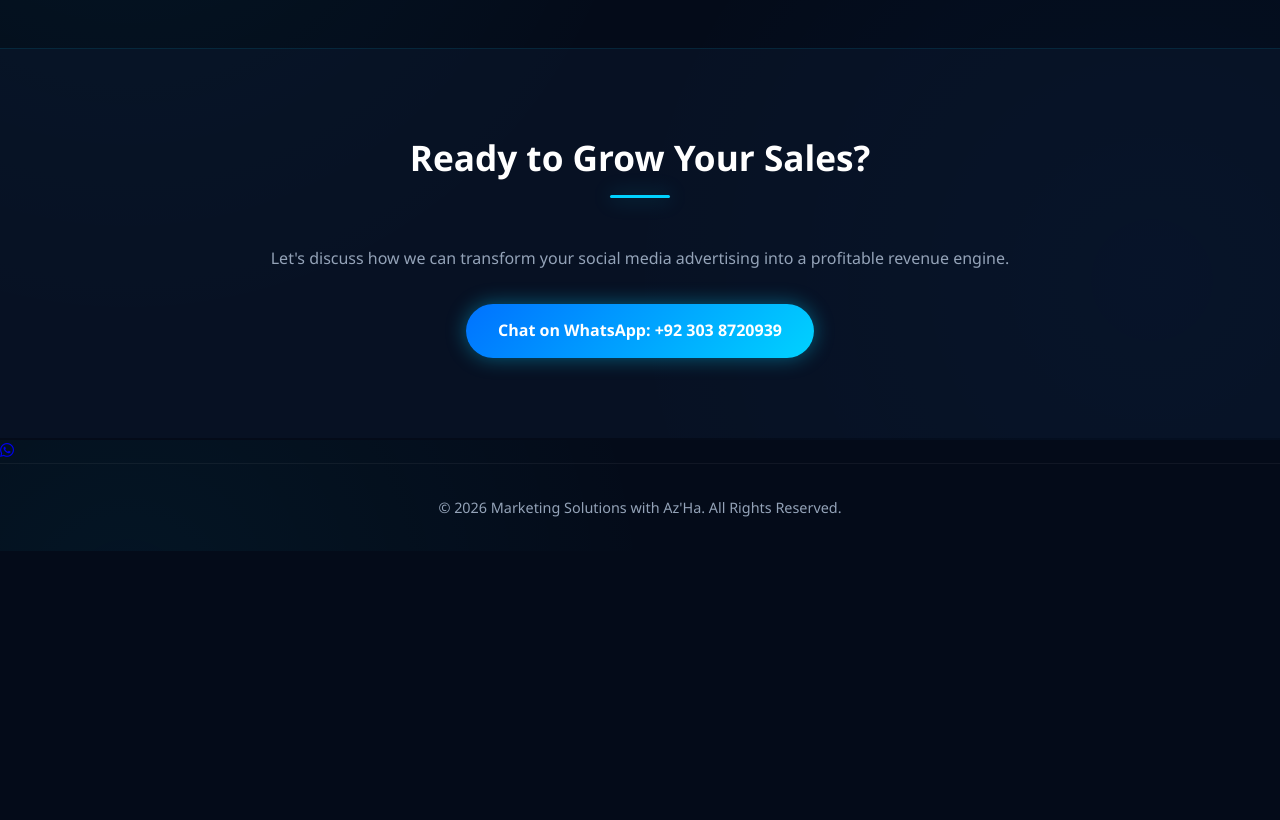
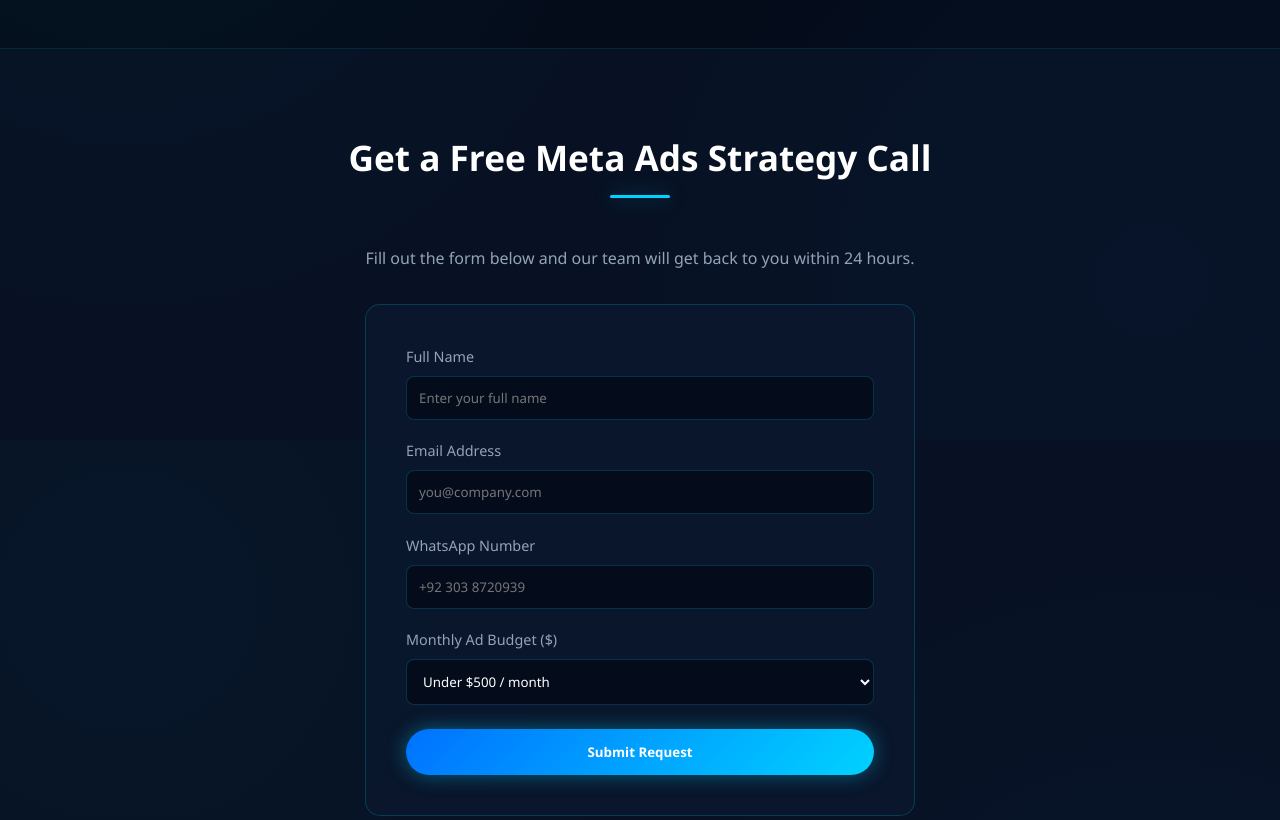
Before and after one commit to haroon10241/Marketing-Solutions-with-Az-Ha, a plain HTML site: page index.html in a window 1280 px wide. Shown: the part 1160-1980 px from the top of the page. Before the commit the page ends 1711 px from the top, so only its background shows below. Drawn offline with Linux system fonts and the light colour scheme.

Commit message:
Implement lead generation form in contact section
Added a lead generation form section with fields for full name, email, WhatsApp number, and monthly ad budget.

```diff
--- a/index.html
+++ b/index.html
@@ -215,22 +215,6 @@
             border-top: 1px solid rgba(0, 210, 255, 0.1);
         }
 
-        <form
-  action="https://formspree.io/f/moejjlkl"
-  method="POST"
->
-  <label>
-    Your email:
-    <input type="email" name="email">
-  </label>
-  <label>
-    Your message:
-    <textarea name="message"></textarea>
-  </label>
-  <!-- your other form fields go here -->
-  <button type="submit">Send</button>
-</form>
-
         .whatsapp-float {
             position: fixed;
             bottom: 30px;
@@ -279,8 +263,7 @@
             </a>
             <ul class="nav-links">
                 <li><a href="#services">Services</a></li>
-                <li><a href="#about">About Us</a></li>
-                <li><a href="#contact">Contact</a></li>
+                <li><a href="#contact">Contact Form</a></li>
             </ul>
         </nav>
     </header>
@@ -288,8 +271,8 @@
     <section class="hero">
         <h1>Scale Your Business With High-Converting Meta Ads</h1>
         <p>We craft targeted Facebook & Instagram Ad campaigns designed to maximize your ROI, lower customer acquisition costs, and drive predictable sales growth.</p>
-        <a href="https://wa.me/923038720939?text=Hi%20Az'Ha,%20I%20am%20interested%20in%20your%20Meta%20Ads%20services." target="_blank" class="cta-btn">
-            <i class="fab font-awesome-flag"></i> Get Free Consultation
+        <a href="#contact" class="cta-btn">
+            Get Free Consultation Strategy Call
         </a>
     </section>
 
@@ -314,12 +297,41 @@
         </div>
     </section>
 
+    <!-- LEAD GENERATION FORM SECTION WITH YOUR FORMSPREE ID -->
     <section class="contact-section" id="contact">
-        <h2 class="section-title">Ready to Grow Your Sales?</h2>
-        <p style="margin-bottom: 2rem; color: var(--text-muted);">Let's discuss how we can transform your social media advertising into a profitable revenue engine.</p>
-        <a href="https://wa.me/923038720939?text=Hi,%20I%20want%20to%20discuss%20a%20marketing%20strategy%20for%20my%20business." target="_blank" class="cta-btn">
-            Chat on WhatsApp: +92 303 8720939
-        </a>
+        <h2 class="section-title">Get a Free Meta Ads Strategy Call</h2>
+        <p style="margin-bottom: 2rem; color: var(--text-muted);">Fill out the form below and our team will get back to you within 24 hours.</p>
+
+        <div style="max-width: 550px; margin: 0 auto; background: var(--card-bg); padding: 2.5rem; border-radius: 15px; border: 1px solid rgba(0, 210, 255, 0.2); text-align: left;">
+            <form action="https://formspree.io/f/moejjlkl" method="POST">
+                <div style="margin-bottom: 1.2rem;">
+                    <label style="display: block; margin-bottom: 0.5rem; font-size: 0.9rem; color: var(--text-muted);">Full Name</label>
+                    <input type="text" name="name" placeholder="Enter your full name" required style="width: 100%; padding: 12px; background: rgba(4, 11, 25, 0.8); border: 1px solid rgba(0, 210, 255, 0.2); border-radius: 8px; color: #fff; outline: none;">
+                </div>
+
+                <div style="margin-bottom: 1.2rem;">
+                    <label style="display: block; margin-bottom: 0.5rem; font-size: 0.9rem; color: var(--text-muted);">Email Address</label>
+                    <input type="email" name="email" placeholder="you@company.com" required style="width: 100%; padding: 12px; background: rgba(4, 11, 25, 0.8); border: 1px solid rgba(0, 210, 255, 0.2); border-radius: 8px; color: #fff; outline: none;">
+                </div>
+
+                <div style="margin-bottom: 1.2rem;">
+                    <label style="display: block; margin-bottom: 0.5rem; font-size: 0.9rem; color: var(--text-muted);">WhatsApp Number</label>
+                    <input type="tel" name="phone" placeholder="+92 303 8720939" required style="width: 100%; padding: 12px; background: rgba(4, 11, 25, 0.8); border: 1px solid rgba(0, 210, 255, 0.2); border-radius: 8px; color: #fff; outline: none;">
+                </div>
+
+                <div style="margin-bottom: 1.5rem;">
+                    <label style="display: block; margin-bottom: 0.5rem; font-size: 0.9rem; color: var(--text-muted);">Monthly Ad Budget ($)</label>
+                    <select name="budget" style="width: 100%; padding: 12px; background: rgba(4, 11, 25, 0.8); border: 1px solid rgba(0, 210, 255, 0.2); border-radius: 8px; color: #fff; outline: none;">
+                        <option value="Under $500" style="background: #040b19;">Under $500 / month</option>
+                        <option value="$500 - $1,000" style="background: #040b19;">$500 - $1,000 / month</option>
+                        <option value="$1,000 - $5,000" style="background: #040b19;">$1,000 - $5,000 / month</option>
+                        <option value="$5,000+" style="background: #040b19;">$5,000+ / month</option>
+                    </select>
+                </div>
+
+                <button type="submit" class="cta-btn" style="width: 100%; justify-content: center;">Submit Request</button>
+            </form>
+        </div>
     </section>
 
     <a href="https://wa.me/923038720939" class="whatsapp-float" target="_blank" title="Chat on WhatsApp">
```
